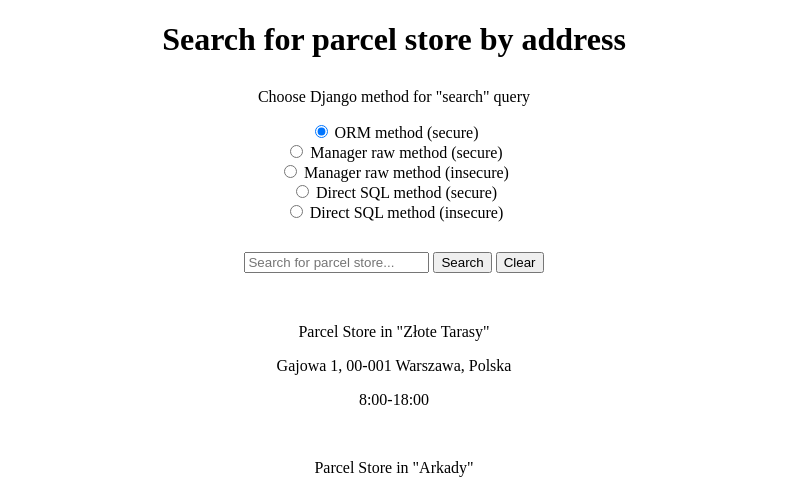
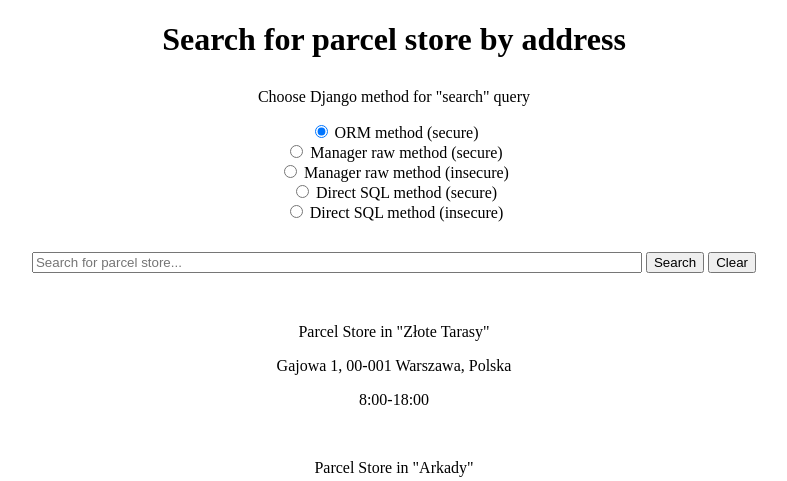
Before and after one commit to dev-michal-skiba/sql-injection, a Django app: page / in a window 1280 px wide. Shown: the top 481 px of the page, without its empty margins (246-1033 px from the left). Run offline with Django 4.2, Linux system fonts and the light colour scheme; data comes from the database, SQL or seed files in the repository.

Commit message:
Cosmetic changes to UI and README

```diff
--- a/sql_injection/static/style.css
+++ b/sql_injection/static/style.css
@@ -10,3 +10,7 @@
 .parcel-store-container {
     margin: 50px;
 }
+
+#address-search-phrase {
+    width: 50%;
+}
```
Also changed, not shown: README.md.
